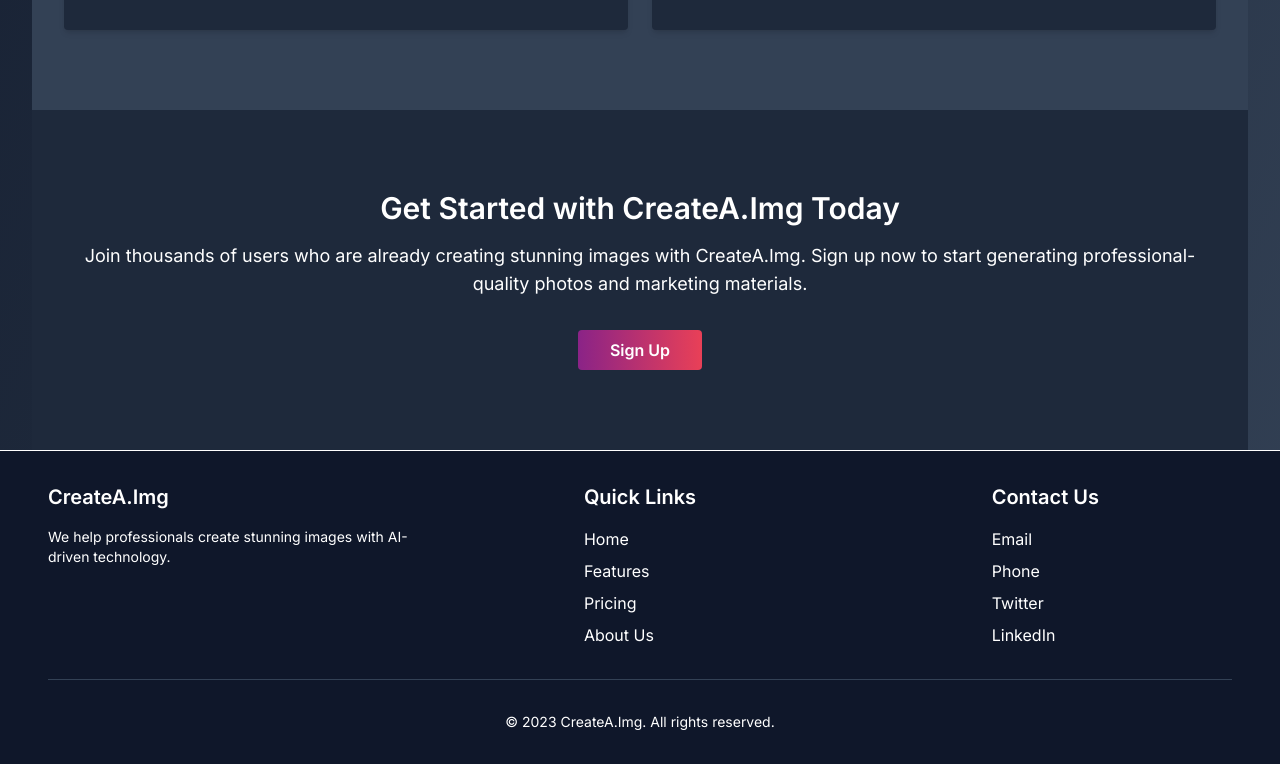
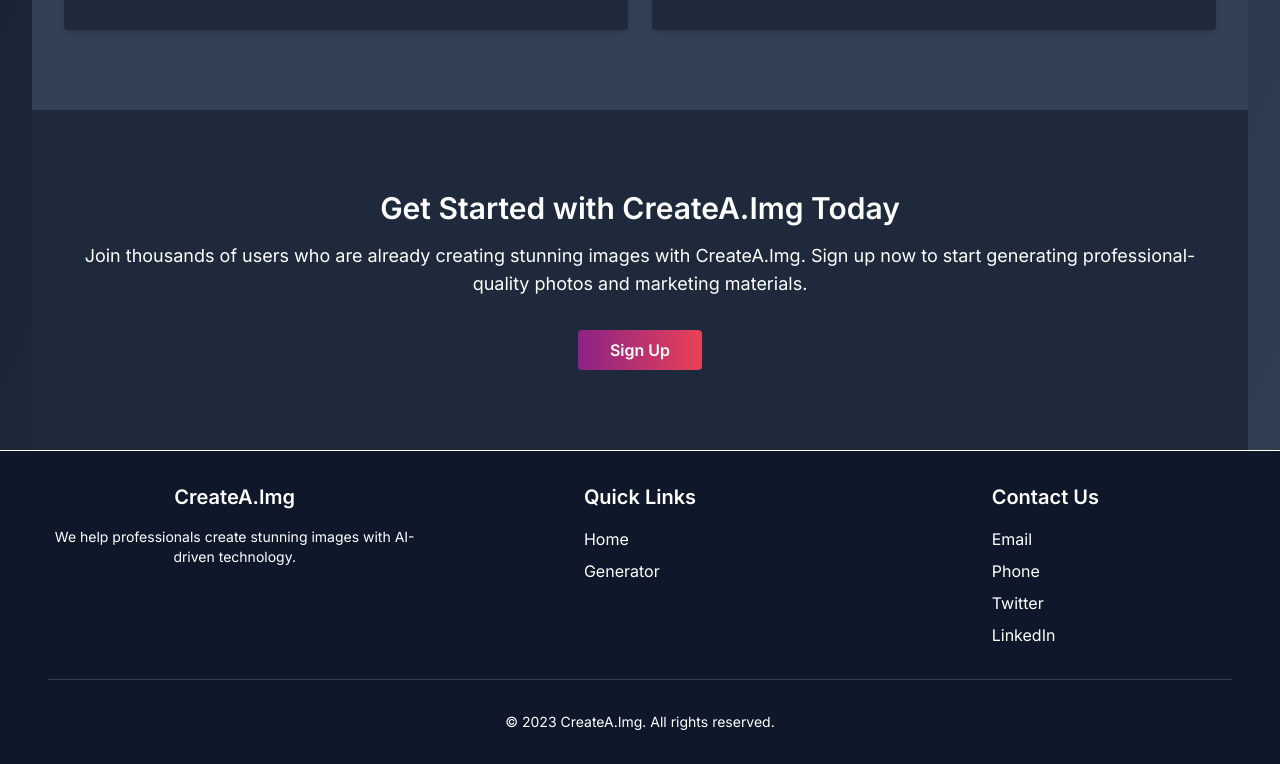
Before and after one commit to ClaytonStealth/300-final-frontend, a React (Create React App) app: page / in a window 1280 px wide. Shown: the part 2082-2846 px from the top of the page. Built offline with nearby package versions, Linux system fonts and the light colour scheme.

Commit message:
logging in now populates the userprofile completely

```diff
--- a/src/components/Landing.jsx
+++ b/src/components/Landing.jsx
@@ -1,5 +1,5 @@
 import React from "react";
-
+import { Link } from "react-router-dom";
 function LandingPage() {
   return (
     <div className='custom-landing-page bg-transparent min-h-screen'>
@@ -17,7 +17,7 @@ function LandingPage() {
                 <h3 className='text-slate-900 text-center mb-4'>Input Image</h3>
                 <img
                   src='https://source.unsplash.com/featured/?camera'
-                  alt='Input Image'
+                  alt='Input'
                   className='w-full h-64 object-cover rounded'
                 />
               </div>
@@ -27,7 +27,7 @@ function LandingPage() {
                 </h3>
                 <img
                   src='https://source.unsplash.com/featured/?generated'
-                  alt='AI-Generated Image'
+                  alt='AI-Generated'
                   className='w-full h-64 object-cover rounded'
                 />
               </div>
@@ -171,7 +171,7 @@ function LandingPage() {
         <footer className='bg-slate-900 text-white py-8'>
           <div className='container mx-auto px-4'>
             <div className='grid grid-cols-1 md:grid-cols-3 gap-8 justify-items-center'>
-              <div>
+              <div className='text-center'>
                 <h2 className='text-xl font-bold mb-4'>CreateA.Img</h2>
                 <p className='text-sm' style={{ wordWrap: "break-word" }}>
                   We help professionals create stunning images with AI-driven
@@ -182,24 +182,15 @@ function LandingPage() {
                 <h2 className='text-xl font-bold mb-4'>Quick Links</h2>
                 <ul className='space-y-2'>
                   <li>
-                    <a href='#' className='hover:text-indigo-400'>
+                    <Link to='/' className='hover:text-indigo-400'>
                       Home
-                    </a>
+                    </Link>
                   </li>
+
                   <li>
-                    <a href='#' className='hover:text-indigo-400'>
-                      Features
-                    </a>
-                  </li>
-                  <li>
-                    <a href='#' className='hover:text-indigo-400'>
-                      Pricing
-                    </a>
-                  </li>
-                  <li>
-                    <a href='#' className='hover:text-indigo-400'>
-                      About Us
-                    </a>
+                    <Link to='/generator' className='hover:text-indigo-400'>
+                      Generator
+                    </Link>
                   </li>
                 </ul>
               </div>
--- a/src/components/MainContent/MainContent.jsx
+++ b/src/components/MainContent/MainContent.jsx
@@ -72,7 +72,7 @@ const MainContent = () => {
 
   return (
     <Split
-      className='pt-16 h-screen w-full flex flex-row'
+      className='pt-16 h-screen w-full flex flex-row overflow-y-hidden'
       sizes={[80, 20]}
       minSize={100}
       expandToMin={false}
@@ -83,8 +83,8 @@ const MainContent = () => {
       direction='horizontal'
       cursor='col-resize'
     >
-      <div>
-        <div className='w-full h-screen bg-slate-700 pt-16 relative'>
+      <div className="">
+        <div className='w-full h-screen bg-slate-700 relative'>
           {selectedImages.background && (
             <img
               src={selectedImages.background}
@@ -115,8 +115,8 @@ const MainContent = () => {
           )}
         </div>
       </div>
-      <div>
-        <div className='ml-auto h-full overflow-x-hidden bg-gray-900 text-white'>
+      <div className="">
+        <div className='ml-auto h-screen w-full overflow-x-hidden bg-gray-900 text-white'>
           <div className='p-4'>
             <h3 className='text-white mb-4'>Customize Model</h3>
             {Object.keys(images).map((type) => {
--- a/src/components/MainContent/split.css
+++ b/src/components/MainContent/split.css
@@ -3,6 +3,7 @@
   background-color: rgb(34 197 94 / var(--tw-bg-opacity));
   background-repeat: no-repeat;
   background-position: 50%;
+  height: 100vh;
 }
 
 .gutter.gutter-horizontal {
--- a/src/components/Navbar/NavBarAI.jsx
+++ b/src/components/Navbar/NavBarAI.jsx
@@ -98,42 +98,20 @@ const Navbar = () => {
           {showMobileMenu && (
             <div className='md:hidden'>
               <div className='mt-2 py-3 px-4 bg-gray-800 rounded-md'>
-                <a
-                  href='#home'
+                <Link
+                  to='/'
                   className='block text-white font-semibold mb-2 text-gradient-hover'
                   data-text='Home'
                 >
                   Home
-                </a>
-                <a
-                  href='#about'
+                </Link>
+                <Link
+                  to='/generator'
                   className='block text-white font-semibold mb-2 text-gradient-hover'
                   data-text='About'
                 >
-                  About
-                </a>
-                <a
-                  href='#features'
-                  className='block text-white font-semibold mb-2 text-gradient-hover'
-                  data-text='Features'
-                >
-                  Features
-                </a>
-                <a
-                  href='#pricing'
-                  className='block text-white font-semibold mb-2 text-gradient-hover'
-                  data-text='Pricing'
-                >
-                  Pricing
-                </a>
-                <a
-                  href='#contact'
-                  className='block text-white font-semibold mb-2 text-gradient-hover'
-                  data-text='Contact'
-                >
-                  Contact
-                </a>
-
+                  Generator
+                </Link>
                 <div className='flex justify-between items-center mt-2'>
                   {auth.isAuth && (
                     <FaUser
--- a/src/redux/userSlice.js
+++ b/src/redux/userSlice.js
@@ -71,6 +71,7 @@ export const userSlice = createSlice({
         state.email = action.payload.user.email;
         state.status = "fulfilled";
         state.message = "";
+        state.orders = action.payload.user.orders
       })
       .addCase(fetchUser.rejected, (state, action) => {
         state.status = "rejected";
```
